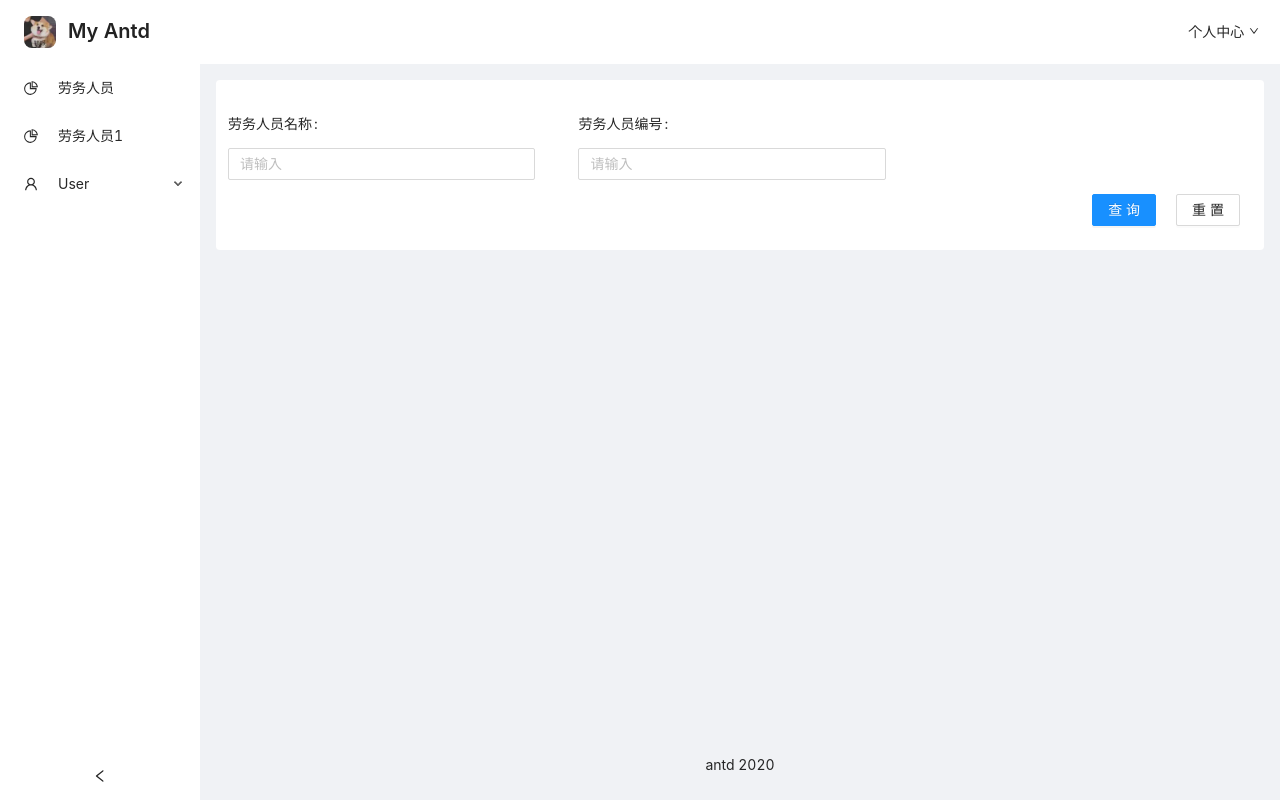
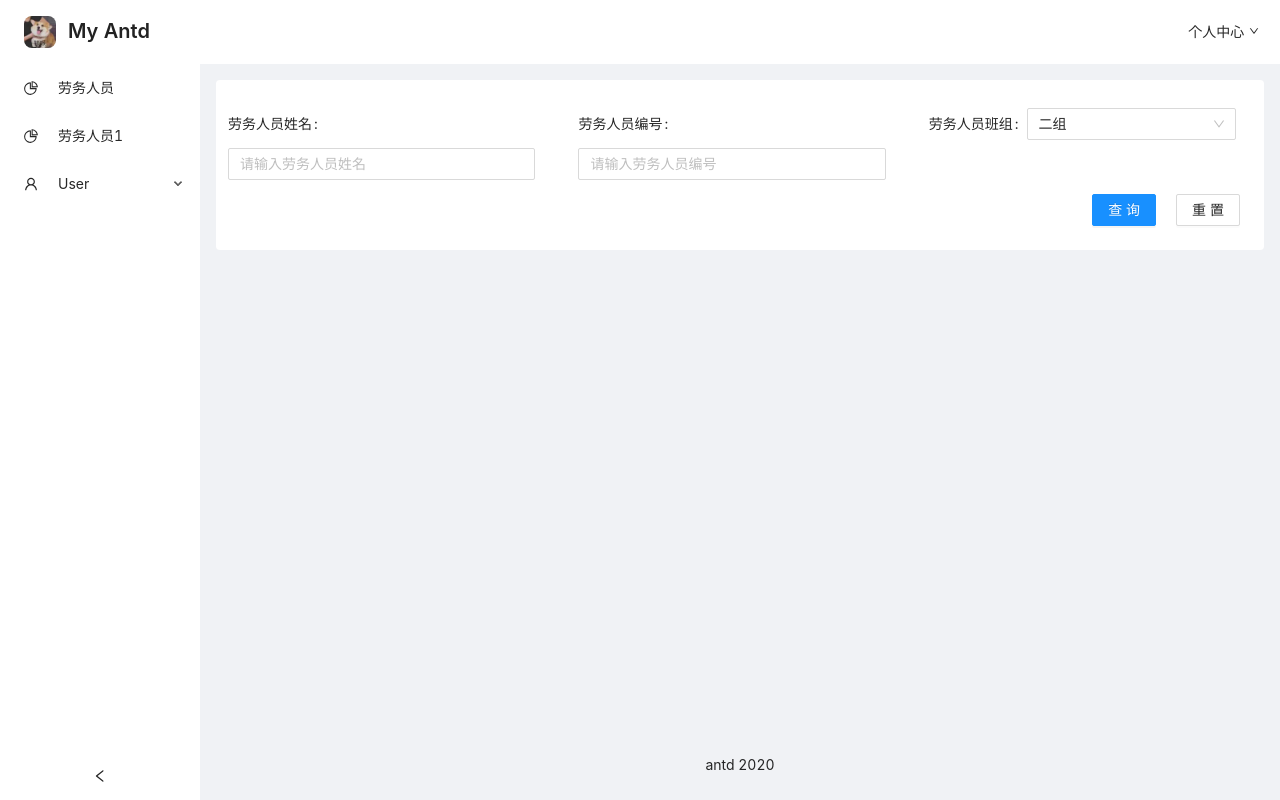
Before and after one commit to c1184405532/react-admin-app, a React (Create React App) app: page /laborPersonnel/list in a window 1280 px wide. Built offline with nearby package versions, Linux system fonts and the light colour scheme.

Commit message:
'添加flter过滤组件，select类型'

```diff
--- a/src/components/tableFilter/index.jsx
+++ b/src/components/tableFilter/index.jsx
@@ -1,11 +1,27 @@
 import React from 'react';
-import { Form, Input, Button } from 'antd';
+import { Form, Input, Button, Select } from 'antd';
 import './index.less';
-
+/**
+ * columns type Array[object,object,...]
+ * object  = {
+ *  type,当前筛选项类型，默认 'input'  可选值有 (select下拉选择，) string
+ *  className,当前form.item表单额外类名 string
+ *  label,表单前文字提示 string
+ *  name,点击查询时返回的key字段，如name="age" ，查询时会返回对象集合{age:选择或输入的值} string
+ *  rules,表单校验规则，格式同antd form 表单校验一致 array
+ *  placeHolder,没有值的情况下占位符 string
+ *  initialValue, 当前项默认值 string
+ *  selectOptions Array[object,object,...] 如果type是select状态时，需要传递的下拉菜单数据
+ *  object = {
+ *   label,展示的文字 string,
+ *   value,选中之后提交的实际值 string||number
+ *  }
+ * }
+ */
 
 class TableFilter extends React.Component {
   static defaultProps = {
-    columns:[]
+    columns: []
   }
   state = {
 
@@ -16,39 +32,61 @@ class TableFilter extends React.Component {
     //this.formRef.submit();
   }
   onFinish = (values) => {
+    for(let obj in values){
+      values[obj] = values[obj] ? values[obj] : ''
+    }
     console.log(values)
   }
-  onSearch = () =>{
+  onSearch = () => {
     this.formRef.submit();
   }
   onReset = () => {
     const { columns } = this.props;
     const fieldsData = columns.map((col) => {
       return {
-        name:col.name,
-        value:col.initialValue || ''
+        name: col.name,
+        value: col.initialValue
       }
     })
     this.formRef.setFields([...fieldsData]);
   }
   renderCol = (col) => {
     const {
-      className = '',label,name,rules =  [{ required: false }],
-      placeHolder,initialValue = ''
+      className = '', label, name, rules = [{ required: false }],
+      placeHolder, initialValue = '', type = 'input',selectOptions = [],
     } = col;
     const itemOption = {
       ...col,
       rules,
-      className:className + ' row-list',
-      key:name,
-      initialValue
+      className: className + ' row-list',
+      key: name,
+      initialValue:type === 'select' ? initialValue ? initialValue : undefined : initialValue,//select下如果默认值不存在的话，不能赋值为''，否则不显示placeHolder
     }
+
+    //这里删除的属性都是Form.Item不需要的或者不识别的属性
     delete itemOption.placeHolder
-    return <Form.Item
-            {...itemOption}
-          >
-            <Input placeholder={placeHolder || "请输入" + label } />
-          </Form.Item>
+    delete itemOption.selectOptions
+
+    let resultCol;
+    if (type === 'input') {
+      resultCol = <Form.Item
+        {...itemOption}
+      >
+        <Input placeholder={placeHolder || "请输入" + label} />
+      </Form.Item>
+    }
+    if(type === 'select'){
+      resultCol = <Form.Item
+        {...itemOption}
+      >
+        <Select placeholder={placeHolder || "请选择" + label} >
+          {selectOptions.map(selectItem => {
+            return <Select.Option value={selectItem.value} key={selectItem.value}>{selectItem.label}</Select.Option>
+          })}
+        </Select>
+      </Form.Item>
+    }
+    return resultCol
   }
   render() {
     const { columns } = this.props;
@@ -64,7 +102,7 @@ class TableFilter extends React.Component {
           onFinishFailed={() => { }}
         >
           {
-            columns.map( (col) =>  this.renderCol(col))
+            columns.map((col) => this.renderCol(col))
           }
 
           {/* <Form.Item
--- a/src/pages/laborPersonnel/index.jsx
+++ b/src/pages/laborPersonnel/index.jsx
@@ -11,8 +11,12 @@ class LaborPersonnel extends React.Component {
 
   render(){
     const filterColumns = [
-      {label:'劳务人员名称',name:'laborName',type:'input',placeHolder:'请输入'},
-      {label:'劳务人员编号',name:'laborCode',type:'input',placeHolder:'请输入'},
+      {label:'劳务人员姓名',name:'laborName',type:'input'},
+      {label:'劳务人员编号',name:'laborCode',type:'input',},
+      {
+        label:'劳务人员班组',name:'laborGroups',type:'select',initialValue:'id123456',
+        selectOptions:[{label:'一组',value:'id12345'},{label:'二组',value:'id123456'},]
+      },
       //{label:'劳务人员编号',name:'laborCodes',type:'input',placeHolder:'请输入'},
       //{label:'劳务人员编号',name:'laborCodess',type:'input',placeHolder:'请输入'},
       //{label:'劳务人员编号',name:'laborCodesss',type:'input',placeHolder:'请输入'},
```
